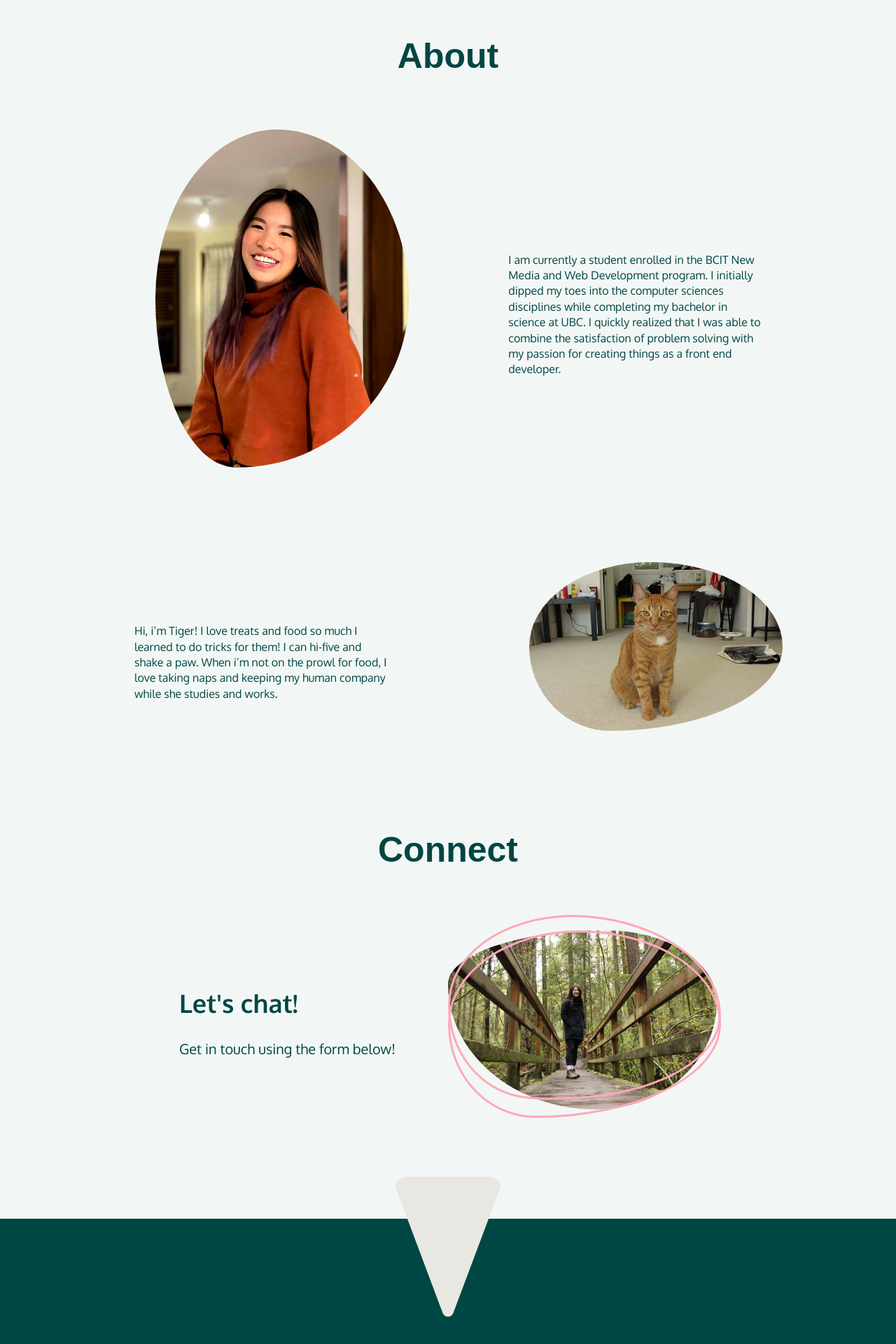
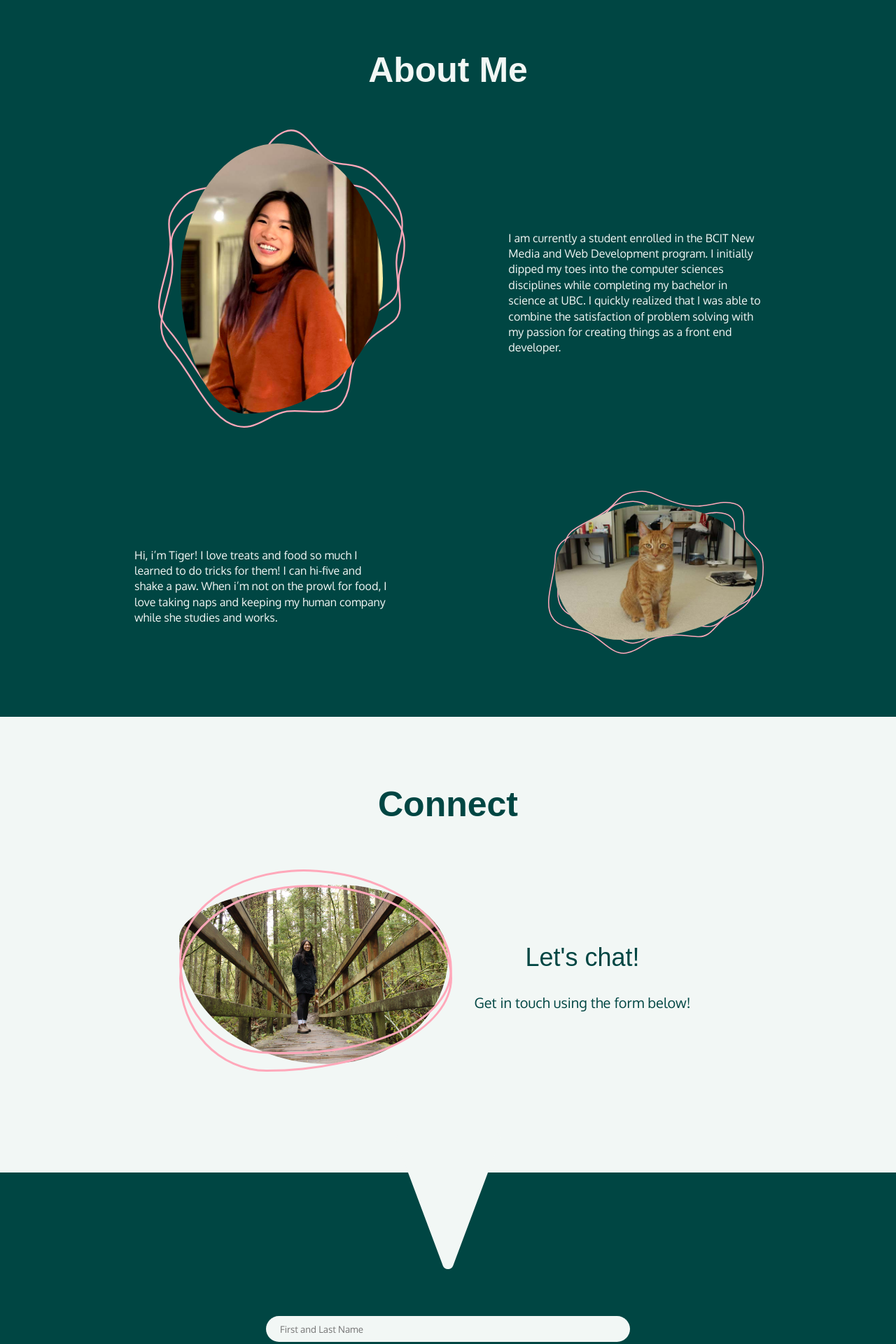
Before and after one commit to Mishninja/Portfolio-V2, a PHP site: page /index.html in a window 1280 px wide. Shown: the part 2520-4440 px from the top of the page at 70% size. Run offline with PHP 8.4, Linux system fonts and the light colour scheme; some libraries are stand-ins or nearby versions; some web fonts are replaced.

Commit message:
Added new graphics
- new svg color
- new fonts
- new graphics for about section and banner
-changed background colors for sections

```diff
--- a/portfolio-2.2/css/main.css
+++ b/portfolio-2.2/css/main.css
@@ -1,8 +1,9 @@
 @import url("https://fonts.googleapis.com/css2?family=Oxygen:wght@300;400;700&display=swap");
 @import url("https://use.typekit.net/mus6lse.css");
-.form-style, .form-container .form input[type=text],
-.form-container .form input[type=email],
-.form-container .form input[type=subject] {
+@import url("https://use.typekit.net/mus6lse.css");
+.form-style, .connect .form-container .form input[type=text],
+.connect .form-container .form input[type=email],
+.connect .form-container .form input[type=subject] {
   border: none;
   padding: 1rem 2rem;
   color: #004643;
@@ -22,7 +23,7 @@ body {
   font-size: 1.6rem;
   line-height: 1.4;
   font-weight: 400;
-  color: #004643;
+  color: #F2F7F5;
   background-color: #F2F7F5;
   overflow-x: hidden;
 }
@@ -37,7 +38,7 @@ img {
 }
 
 section {
-  margin-top: 7rem;
+  padding-top: 9rem;
 }
 
 .row-rev {
@@ -47,12 +48,12 @@ section {
 .bg-repeat {
   background-position: center;
   background-repeat: no-repeat;
-  background-size: cover;
+  background-size: auto;
 }
 
 .section-heading {
   font-size: 5rem;
-  font-family: kigelia-lgc, sans-serif;
+  font-family: proxima-nova, sans-serif;
   text-align: center;
   margin-bottom: 3rem;
 }
@@ -153,7 +154,7 @@ header.header-up {
 
 /*===== Main =====*/
 .main {
-  background-color: #F2F7F5;
+  background-color: #004643;
 }
 
 /*===== Homepage Banner =====*/
@@ -311,13 +315,20 @@ header.header-up {
   padding: 0 4.5rem;
 }
 .about .panel .img {
-  position: relative;
+  width: 100%;
   margin-bottom: 4rem;
+  display: flex;
+  justify-content: center;
 }
 .about .panel .img img {
-  width: 100%;
-  margin: 0 auto;
+  width: 80%;
   border-radius: 48% 52% 68% 32% / 50% 50% 50% 50%;
+}
+.about .panel .img.me {
+  background-image: url(../images/about/about-bg1.svg);
+}
+.about .panel .img.cat {
+  background-image: url(../images/about/about-bg2.svg);
 }
 .about .game {
   width: 85%;
@@ -359,7 +370,11 @@ header.header-up {
 }
 
 /*===== Connect =====*/
-.connect-container {
+.connect {
+  background-color: #F2F7F5;
+  color: #004643;
+}
+.connect .connect-container {
   max-width: 60%;
   margin: 0 auto;
   padding: 2rem 3rem 12rem;
@@ -370,14 +385,16 @@ header.header-up {
   position: relative;
   text-align: center;
 }
-.connect-container .content .sec-header {
+.connect .connect-container .content .sec-header {
   font-size: 3.6rem;
+  font-weight: 500;
   margin-bottom: 2.5rem;
+  font-family: proxima-nova, sans-serif;
 }
-.connect-container .content p {
+.connect .connect-container .content p {
   font-size: 2rem;
 }
-.connect-container .image::after, .connect-container .image::before {
+.connect .connect-container .image::after, .connect .connect-container .image::before {
   position: absolute;
   left: 0;
   content: "";
@@ -386,24 +403,24 @@ header.header-up {
   border: 3px #FFA8BA solid;
   border-radius: 48% 52% 68% 32% / 50% 50% 50% 50%;
 }
-.connect-container .image {
+.connect .connect-container .image {
   width: 100%;
   position: relative;
   margin: 3rem 0;
 }
-.connect-container .image::before {
+.connect .connect-container .image::before {
   bottom: -1rem;
   transform: rotate(180deg);
 }
-.connect-container .image::before {
+.connect .connect-container .image::before {
   bottom: 1.5rem;
   transform: rotate(4deg);
 }
-.connect-container img {
+.connect .connect-container img {
   width: 100%;
   border-radius: 59% 41% 45% 55% / 30% 40% 60% 70%;
 }
-.connect-container .triangle {
+.connect .connect-container .triangle {
   position: absolute;
   bottom: -14rem;
   width: 15rem;
@@ -412,17 +429,16 @@ header.header-up {
   border-radius: 1.5rem;
   z-index: 10;
 }
-
-.form-container {
+.connect .form-container {
   background-color: #004643;
   padding-top: 20rem;
   padding-bottom: 6rem;
 }
-.form-container .error-msg {
+.connect .form-container .error-msg {
   color: #F2F7F5;
   text-align: center;
 }
-.form-container .form {
+.connect .form-container .form {
   width: 80%;
   margin: 0 auto;
   display: flex;
@@ -430,15 +446,15 @@ header.header-up {
   min-width: 25rem;
   max-width: 60rem;
 }
-.form-container .form input[type=text],
-.form-container .form input[type=email],
-.form-container .form input[type=subject] {
+.connect .form-container .form input[type=text],
+.connect .form-container .form input[type=email],
+.connect .form-container .form input[type=subject] {
   width: 80%;
   margin: 0.5rem auto;
   border-radius: 2rem;
   background-color: #F2F7F5;
 }
-.form-container .form input[type=submit] {
+.connect .form-container .form input[type=submit] {
   cursor: pointer;
   width: 20%;
   min-width: 10.7rem;
--- a/portfolio-2.2/css/media-queries.css
+++ b/portfolio-2.2/css/media-queries.css
@@ -1,8 +1,9 @@
 @import url("https://fonts.googleapis.com/css2?family=Oxygen:wght@300;400;700&display=swap");
 @import url("https://use.typekit.net/mus6lse.css");
-.form-style, .form-container .form input[type=text],
-.form-container .form input[type=email],
-.form-container .form input[type=subject] {
+@import url("https://use.typekit.net/mus6lse.css");
+.form-style, .connect .form-container .form input[type=text],
+.connect .form-container .form input[type=email],
+.connect .form-container .form input[type=subject] {
   border: none;
   padding: 1rem 2rem;
   color: #004643;
@@ -22,7 +23,7 @@ body {
   font-size: 1.6rem;
   line-height: 1.4;
   font-weight: 400;
-  color: #004643;
+  color: #F2F7F5;
   background-color: #F2F7F5;
   overflow-x: hidden;
 }
@@ -37,7 +38,7 @@ img {
 }
 
 section {
-  margin-top: 7rem;
+  padding-top: 9rem;
 }
 
 .row-rev {
@@ -47,12 +48,12 @@ section {
 .bg-repeat {
   background-position: center;
   background-repeat: no-repeat;
-  background-size: cover;
+  background-size: auto;
 }
 
 .section-heading {
   font-size: 5rem;
-  font-family: kigelia-lgc, sans-serif;
+  font-family: proxima-nova, sans-serif;
   text-align: center;
   margin-bottom: 3rem;
 }
@@ -153,7 +154,7 @@ header.header-up {
 
 /*===== Main =====*/
 .main {
-  background-color: #F2F7F5;
+  background-color: #004643;
 }
 
 /*===== Homepage Banner =====*/
@@ -311,13 +315,20 @@ header.header-up {
   padding: 0 4.5rem;
 }
 .about .panel .img {
-  position: relative;
+  width: 100%;
   margin-bottom: 4rem;
+  display: flex;
+  justify-content: center;
 }
 .about .panel .img img {
-  width: 100%;
-  margin: 0 auto;
+  width: 80%;
   border-radius: 48% 52% 68% 32% / 50% 50% 50% 50%;
+}
+.about .panel .img.me {
+  background-image: url(../images/about/about-bg1.svg);
+}
+.about .panel .img.cat {
+  background-image: url(../images/about/about-bg2.svg);
 }
 .about .game {
   width: 85%;
@@ -359,7 +370,11 @@ header.header-up {
 }
 
 /*===== Connect =====*/
-.connect-container {
+.connect {
+  background-color: #F2F7F5;
+  color: #004643;
+}
+.connect .connect-container {
   max-width: 60%;
   margin: 0 auto;
   padding: 2rem 3rem 12rem;
@@ -370,14 +385,16 @@ header.header-up {
   position: relative;
   text-align: center;
 }
-.connect-container .content .sec-header {
+.connect .connect-container .content .sec-header {
   font-size: 3.6rem;
+  font-weight: 500;
   margin-bottom: 2.5rem;
+  font-family: proxima-nova, sans-serif;
 }
-.connect-container .content p {
+.connect .connect-container .content p {
   font-size: 2rem;
 }
-.connect-container .image::after, .connect-container .image::before {
+.connect .connect-container .image::after, .connect .connect-container .image::before {
   position: absolute;
   left: 0;
   content: "";
@@ -386,24 +403,24 @@ header.header-up {
   border: 3px #FFA8BA solid;
   border-radius: 48% 52% 68% 32% / 50% 50% 50% 50%;
 }
-.connect-container .image {
+.connect .connect-container .image {
   width: 100%;
   position: relative;
   margin: 3rem 0;
 }
-.connect-container .image::before {
+.connect .connect-container .image::before {
   bottom: -1rem;
   transform: rotate(180deg);
 }
-.connect-container .image::before {
+.connect .connect-container .image::before {
   bottom: 1.5rem;
   transform: rotate(4deg);
 }
-.connect-container img {
+.connect .connect-container img {
   width: 100%;
   border-radius: 59% 41% 45% 55% / 30% 40% 60% 70%;
 }
-.connect-container .triangle {
+.connect .connect-container .triangle {
   position: absolute;
   bottom: -14rem;
   width: 15rem;
@@ -412,17 +429,16 @@ header.header-up {
   border-radius: 1.5rem;
   z-index: 10;
 }
-
-.form-container {
+.connect .form-container {
   background-color: #004643;
   padding-top: 20rem;
   padding-bottom: 6rem;
 }
-.form-container .error-msg {
+.connect .form-container .error-msg {
   color: #F2F7F5;
   text-align: center;
 }
-.form-container .form {
+.connect .form-container .form {
   width: 80%;
   margin: 0 auto;
   display: flex;
@@ -430,15 +446,15 @@ header.header-up {
   min-width: 25rem;
   max-width: 60rem;
 }
-.form-container .form input[type=text],
-.form-container .form input[type=email],
-.form-container .form input[type=subject] {
+.connect .form-container .form input[type=text],
+.connect .form-container .form input[type=email],
+.connect .form-container .form input[type=subject] {
   width: 80%;
   margin: 0.5rem auto;
   border-radius: 2rem;
   background-color: #F2F7F5;
 }
-.form-container .form input[type=submit] {
+.connect .form-container .form input[type=submit] {
   cursor: pointer;
   width: 20%;
   min-width: 10.7rem;
@@ -520,9 +536,9 @@ header.header-up {
   display: none;
 }
 
-.form-style, .form-container .form input[type=text],
-.form-container .form input[type=email],
-.form-container .form input[type=subject] {
+.form-style, .connect .form-container .form input[type=text],
+.connect .form-container .form input[type=email],
+.connect .form-container .form input[type=subject] {
   border: none;
   padding: 1rem 2rem;
   color: #004643;
@@ -772,26 +760,25 @@ header.header-up {
   }
 
   /* ===== Connect ===== */
-  .connect-container {
-    flex-direction: row;
-    text-align: left;
+  .connect .connect-container {
+    flex-direction: row-reverse;
+    text-align: center;
   }
-  .connect-container .col {
+  .connect .connect-container .col {
     flex-basis: 50%;
     max-width: 50%;
   }
-
-  .form-container .form input[type=submit]:hover {
+  .connect .form-container .form input[type=submit]:hover {
     background-color: transparent;
     color: #F2F7F5;
     transition: all 0.3s ease-in-out;
   }
-  .form-container .form input[type=submit]:disabled:hover {
+  .connect .form-container .form input[type=submit]:disabled:hover {
     background-color: #ccc;
     color: #fff;
     cursor: default;
   }
-  .form-container .btn a {
+  .connect .form-container .btn a {
     padding: 1rem 2rem;
     border-radius: 48% 52% 68% 32% / 50% 50% 50% 50%;
     font-size: 1.4rem;
--- a/portfolio-2.2/index.html
+++ b/portfolio-2.2/index.html
@@ -25,7 +25,7 @@
     <header class="header">
         <div class="logo">
             <a class="logo-link" href="index.html" title="Home Page">
-                <img src="images/logo-white.svg" alt="Logo" loading="lazy">
+                <img src="images/logo-pink-white.svg" alt="Logo" loading="lazy">
             </a>
         </div>
         <button class="gn-trigger">
@@ -41,12 +41,6 @@
     </header>
     <main class="main">
         <section class="bnr bg-repeat">
-            <div class="left col">
-                <div><img class="birds" src="images/birdline-teal.png" alt="bird-logo"></div>
-                <div><img class="birds-even" src="images/birdline-teal.png" alt="bird-logo"></div>
-                <div><img class="birds" src="images/birdline-teal.png" alt="bird-logo"></div>
-                <div><img class="birds-even" src="images/birdline-teal.png" alt="bird-logo"></div>
-            </div>
             <div class="right col">
                 <h1>Michelle Cheung</h1>
                 <h3> Creativity meets efficient problem solving</h3>
@@ -54,6 +48,9 @@
                 <div class="cta">
                     <a href="#about" title="About section">About Me</a>
                 </div>
+            </div>
+            <div class="left col">
+                <img src="images/bnr-img.svg">
             </div>
         </section>
         <section id="work" class="work">
@@ -185,18 +182,18 @@
             </div>
         </section>
         <section id="about" class="about">
-            <h2 class="section-heading">About</h2>
+            <h2 class="section-heading">About Me</h2>
             <div class="panel">
-                <div class="img">
-                    <img src="images/pp.jpg" alt="Photo of Michelle">
+                <div class="img bg-repeat me">
+                    <img src="images/about/pp.jpg" alt="Photo of Michelle">
                 </div>
                 <div class="content">
                     <p>I am currently a student enrolled in the BCIT New Media and Web Development program. I initially dipped my toes into the computer sciences disciplines while completing my bachelor in science at UBC. I quickly realized that I was able to combine the satisfaction of problem solving with my passion for creating things as a front end developer.</p>
                 </div>
             </div>
             <div class="panel panel-rev">
-                <div class="img">
-                    <img src="images/tiger.jpg" alt="Photo of Michelle">
+                <div class="img bg-repeat cat">
+                    <img src="images/about/tiger.jpg" alt="Photo of Tiger the cat">
                 </div>
                 <div class="content">
                     <p>Hi, i’m Tiger! I love treats and food so much I learned to do tricks for them! I can hi-five and shake a paw. When i’m
--- a/portfolio-2.2/sass/main.scss
+++ b/portfolio-2.2/sass/main.scss
@@ -1,4 +1,5 @@
 @import url("https://fonts.googleapis.com/css2?family=Oxygen:wght@300;400;700&display=swap");
+@import url("https://use.typekit.net/mus6lse.css");
 @import url("https://use.typekit.net/mus6lse.css");
 @import 'mixins', 'variables';
 
@@ -16,7 +17,7 @@ body {
     font-size: 1.6rem;
     line-height: 1.4;
     font-weight: 400;
-    color: $text-color-dk;
+    color: $text-color-lt;
     background-color: $secondary-color;
     overflow-x: hidden;
 }
@@ -31,7 +32,7 @@ img {
 }
 
 section {
-    margin-top: 7rem;
+    padding-top: 9rem;
 }
 
 .row-rev {
@@ -41,7 +42,7 @@ section {
 .bg-repeat {
     background-position: center;
     background-repeat: no-repeat;
-    background-size: cover;
+    background-size: auto;
 }
 
 .section-heading {
@@ -198,7 +154,7 @@ header.header-up {
 
 /*===== Main =====*/
 .main {
-    background-color: $secondary-color;
+    background-color: $primary-color;
 }
 
 /*===== Homepage Banner =====*/
@@ -351,38 +310,21 @@ header.header-up {
         margin: 5rem auto;
         padding: 0 4.5rem;
         .img {
-            position: relative;
+            width: 100%;
             margin-bottom: 4rem;
-            img{
-                width: 100%;
-                margin: 0 auto;
+            display: flex;
+             justify-content: center;
+            img {
+                width: 80%;
                 border-radius: 48% 52% 68% 32% / 50% 50% 50% 50%;
             }
         }
-
-        // .img::after {
-        //     position: absolute;
-        //     bottom: -1.5rem;
-        //     left: 0;
-        //     content:"";
-        //     width: 95%;
-        //     height: 95%;
-        //     border: 3px $accent-color solid;
-        //     transform: rotate(0deg);
-        //     border-radius: 48% 52% 68% 32% / 50% 50% 50% 50%;
-        // }
-        // .img::before {
-        //     position: absolute;
-        //     bottom: -1rem;
-        //     left: 0;
-        //     content:"";
-        //     width: 95%;
-        //     height: 95%;
-        //     border: 3px $accent-color solid;
-        //     border-radius: 48% 52% 68% 32% / 50% 50% 50% 50%;
-        //     transform: rotate(-25deg);
-        // }
-
+        .img.me {
+            background-image: url(../images/about/about-bg1.svg);
+        }
+        .img.cat {
+            background-image: url(../images/about/about-bg2.svg);
+        }
     }
     .game {
         width: 85%;
@@ -431,7 +373,9 @@ header.header-up {
 
 
 /*===== Connect =====*/
-
+.connect {
+    background-color: $secondary-color;
+    color: $text-color-dk;
     .connect-container {
         max-width: 60%;
         margin: 0 auto;
@@ -443,7 +387,9 @@ header.header-up {
         .content {
             .sec-header {
                 font-size: 3.6rem;
+                font-weight: 500;
                 margin-bottom: 2.5rem;
+                font-family: $heading-font;
             }
             p {
                 font-size: 2rem;
--- a/portfolio-2.2/sass/media-queries.scss
+++ b/portfolio-2.2/sass/media-queries.scss
@@ -108,38 +108,37 @@
             overflow: hidden;
             display: flex;
             justify-content: center;
-            opacity: 25%;
 
-            .birds, .birds-even {
-                display: flex;
-            }
+            // .birds, .birds-even {
+            //     display: flex;
+            // }
 
-            .birds-even {
-                transform: translateY(-40rem);
-                animation: move-birdseven 2s ease-in-out;
+            // .birds-even {
+            //     transform: translateY(-40rem);
+            //     animation: move-birdseven 2s ease-in-out;
 
-            }
+            // }
 
-            .birds {
-                transform: translateY(-12rem);
-                animation: move-birds 2s ease-in-out;
-            }
+            // .birds {
+            //     transform: translateY(-12rem);
+            //     animation: move-birds 2s ease-in-out;
+            // }
 
-            @keyframes move-birdseven {
-                0% {transform: translateY(-120rem);}
-                100%{transform: translateY(-40rem);}
-            }
+            // @keyframes move-birdseven {
+            //     0% {transform: translateY(-120rem);}
+            //     100%{transform: translateY(-40rem);}
+            // }
 
-            @keyframes move-birds {
-                0% {transform: translateY(100rem);}
-                100%{transform: translateY(-12rem);}
-            }
+            // @keyframes move-birds {
+            //     0% {transform: translateY(100rem);}
+            //     100%{transform: translateY(-12rem);}
+            // }
         }
         .right {
             padding-top: 20rem;
             .cta {
                 a:hover{
-                    color: $primary-color;
+                    color: $secondary-color;
                     background-color: transparent;
                 }
             }
@@ -150,7 +149,7 @@
     .work {
         background-color: $primary-color;
         h2 {
-                color: $text-color-wt
+                color: $text-color-lt
             }
         .reverse {
                 flex-direction: row-reverse;
@@ -159,7 +158,7 @@
             display: flex;
             h3 {
                 text-align: left;
-                color: $text-color-wt
+                color: $text-color-lt
                 }
             .text {
                 @include card-grid-lg(10%);
@@ -294,10 +293,11 @@
     }
 
     /* ===== Connect ===== */
+    .connect {
+
         .connect-container {
-        flex-direction: row ;
-        text-align: left;
-
+            flex-direction: row-reverse ;
+            text-align: center;
         .col {
                 flex-basis: 50%;
                 max-width: 50%;
@@ -326,6 +326,7 @@
                 background: $secondary-color;
                 color: $text-color-dk;
                 transition: all 0.3s ease-in-out;
+            }
         }
     }
 
@@ -361,7 +362,7 @@
         display: flex;
         justify-content: center;
         align-items: center;
-        max-width: 1000px;
+        max-width: 1200px;
         margin: 0 auto;
 
         .left{
--- a/portfolio-2.2/sass/variables.scss
+++ b/portfolio-2.2/sass/variables.scss
@@ -2,9 +2,8 @@ $primary-color: #004643;
 $secondary-color: #F2F7F5;
 $accent-color: #FFA8BA;
 $text-color-dk: #004643;
-$text-color-wt: #F2F7F5;
+$text-color-lt: #F2F7F5;
 
-$heading-font: kigelia-lgc,
-    sans-serif;
+$heading-font: proxima-nova, sans-serif;
 $body-font: 'Oxygen',
     sans-serif;
```
Also changed, not shown: other parts of portfolio-2.2/css/main.css (+18 -15 lines), other parts of portfolio-2.2/css/media-queries.css (+20 -45 lines), other parts of portfolio-2.2/sass/main.scss (+15 -58 lines), portfolio-2.2/images/about/about-bg1.svg (added), portfolio-2.2/images/about/about-bg2.svg (added), portfolio-2.2/images/about/pp.jpg (renamed from portfolio-2.2/images/pp.jpg), portfolio-2.2/images/about/tiger.jpg (renamed from portfolio-2.2/images/tiger.jpg), portfolio-2.2/images/bnr-img.svg (added), portfolio-2.2/images/bnr-img2.svg (added), portfolio-2.2/images/connect/triangle.svg, portfolio-2.2/images/logo-pink-white.svg (added), 3 other files. Lines whose indentation alone changed are shown as unchanged.
